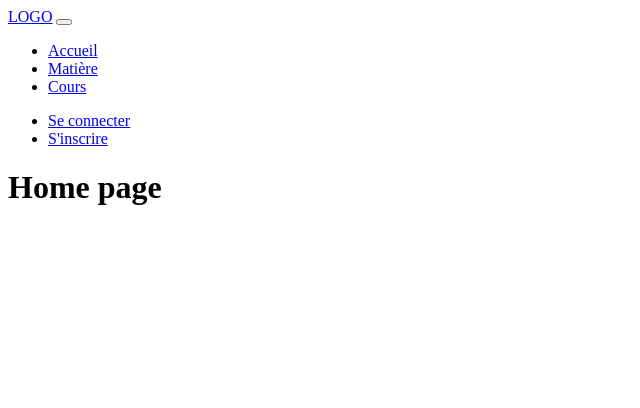
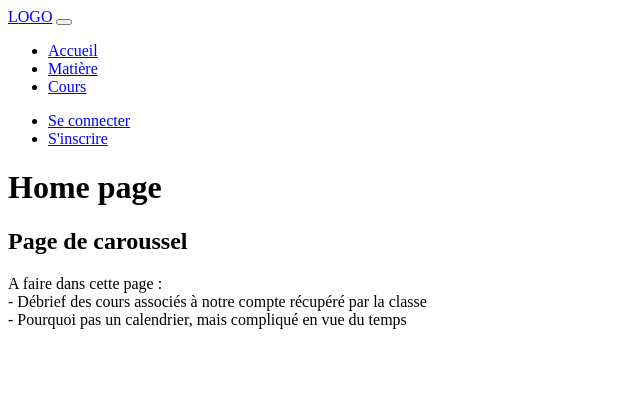
Before and after one commit to leogenty/B3, a Symfony app: template templates/front/pages/home/index.html.twig in a window 1280 px wide. Shown: the top 408 px of the page, without its empty margins (0-640 px from the left). Run offline with Twig, Linux system fonts and the light colour scheme; the template is opened without the code that fills it, so the values that code supplies are empty; some libraries are stand-ins or nearby versions.

Commit message:
Ajout de quelques petits éléments mineurs

```diff
--- a/assets/styles/front/pages/home/index.scss
+++ b/assets/styles/front/pages/home/index.scss
@@ -12,7 +12,7 @@
 @import "../../../../../node_modules/bootstrap/scss/type";
 @import "../../../../../node_modules/bootstrap/scss/images";
 @import "../../../../../node_modules/bootstrap/scss/containers";
-//@import "../../../../../node_modules/bootstrap/scss/grid";
+@import "../../../../../node_modules/bootstrap/scss/grid";
 //@import "../../../../../node_modules/bootstrap/scss/tables";
 //@import "../../../../../node_modules/bootstrap/scss/forms";
 @import "../../../../../node_modules/bootstrap/scss/buttons";
--- a/src/Controller/HomeController.php
+++ b/src/Controller/HomeController.php
@@ -2,7 +2,11 @@
 
 namespace App\Controller;
 
+use App\Entity\Lessons;
+use App\Entity\LessonSection;
+use Doctrine\Persistence\ManagerRegistry;
 use Symfony\Bundle\FrameworkBundle\Controller\AbstractController;
+use Symfony\Component\HttpFoundation\Request;
 use Symfony\Component\HttpFoundation\Response;
 use Symfony\Component\Routing\Annotation\Route;
 
--- a/templates/common/components/_navbar.html.twig
+++ b/templates/common/components/_navbar.html.twig
@@ -21,7 +21,7 @@
             {% if app.user %}
                 <li class="nav-item dropdown">
                     <a class="nav-link dropdown-toggle" href="#" role="button" data-bs-toggle="dropdown" aria-expanded="false">
-                        <span class="d-none d-lg-inline">Connecté </span>({{ app.user.firstname }} {{ app.user.lastname }})
+                        <span class="d-none d-lg-inline"> </span>{{ app.user.firstname }} {{ app.user.lastname }}
                     </a>
                     <ul class="dropdown-menu">
                         <li><a class="dropdown-item" href="{{ path('app_pages_profile') }}">Mon profil</a></li>
--- a/templates/front/pages/home/index.html.twig
+++ b/templates/front/pages/home/index.html.twig
@@ -14,4 +14,14 @@
     <div>
         <h1>Home page</h1>
     </div>
+    <div class="row">
+        <div class="col-10">
+            <h2>Page de caroussel</h2>
+            A faire dans cette page :<br>
+                - Débrief des cours associés à notre compte récupéré par la classe <br>
+                - Pourquoi pas un calendrier, mais compliqué en vue du temps
+        </div>
+            <div class="col-2">
+        </div>
+    </div>
 {% endblock %}
```
